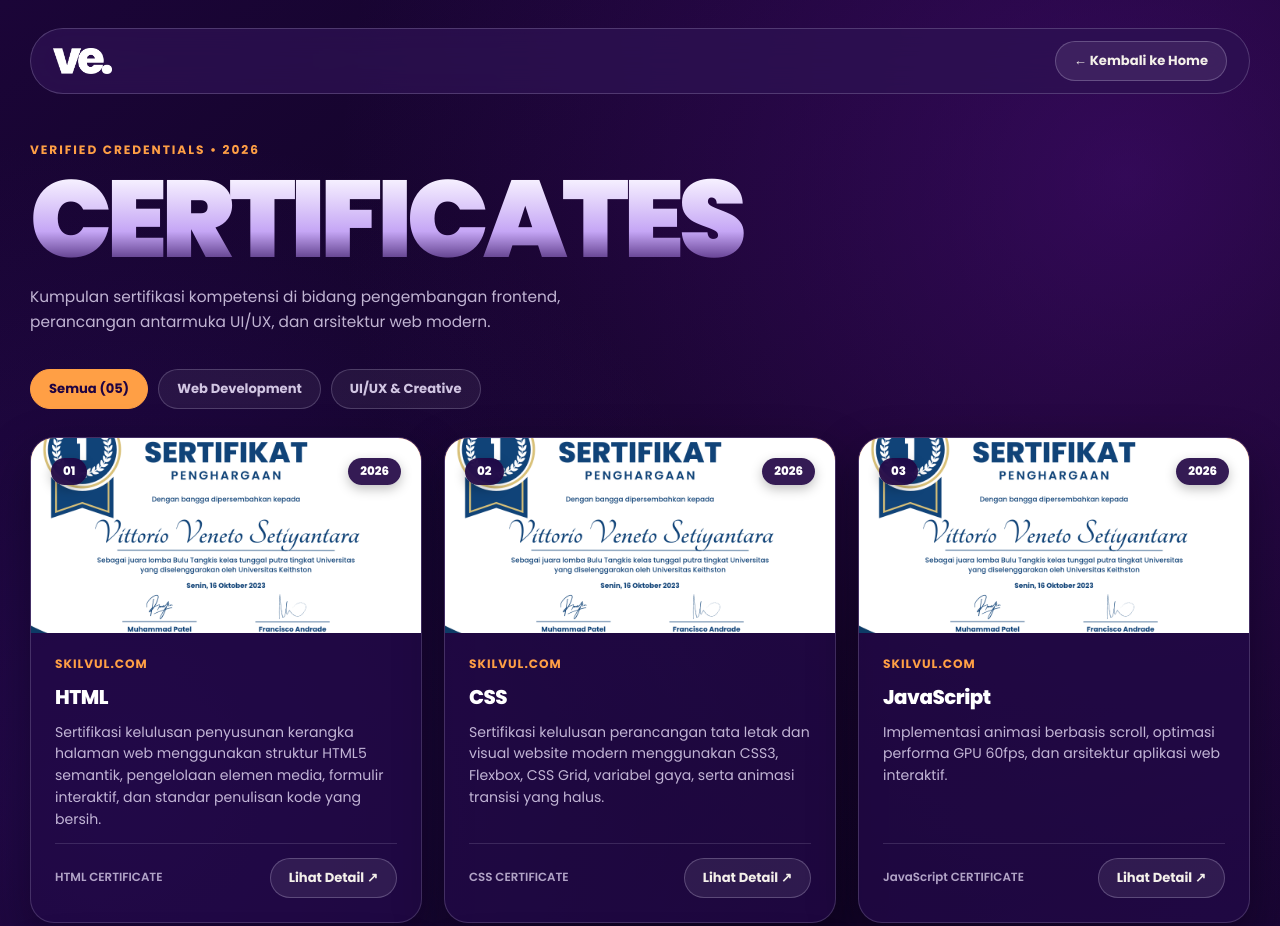
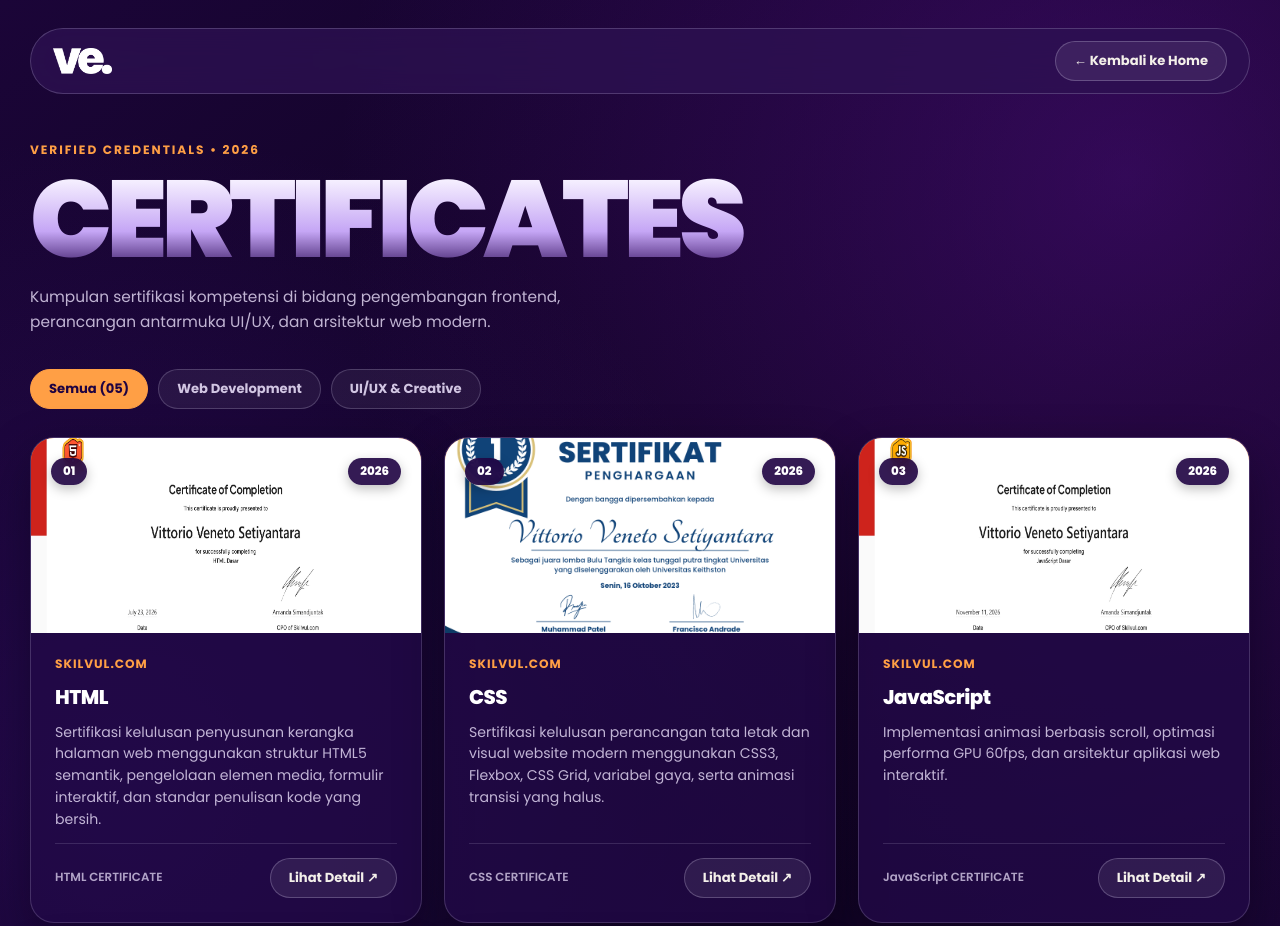
Before and after one commit to vittoYEEE/portofolio-utama, a website: page certificates.html in a window 1280 px wide. Shown: the top 926 px of the page. Drawn offline with Linux system fonts and the light colour scheme.

Commit message:
update sertifikat

```diff
--- a/certificates.html
+++ b/certificates.html
@@ -58,11 +58,9 @@
               <span class="cert-thumb-year">2026</span>
             </div>
 
-            <img
-              src="./asset/Sertifikat Penghargaan Juara Merah Putih Biru.png"
-              alt=""
-            />
+            <img src="./asset/html.png" alt="" />
           </div>
+
           <div class="cert-page-body">
             <span class="cert-page-issuer">Skilvul.com</span>
             <h2>HTML</h2>
@@ -135,10 +133,7 @@
               <span class="cert-thumb-year">2026</span>
             </div>
 
-            <img
-              src="./asset/Sertifikat Penghargaan Juara Merah Putih Biru.png"
-              alt=""
-            />
+            <img src="./asset/javascript.png" alt="" />
           </div>
           <div class="cert-page-body">
             <span class="cert-page-issuer">Skilvul.com</span>
```
Also changed, not shown: asset/html.png (added), asset/javascript.png (added), 2 other files.
